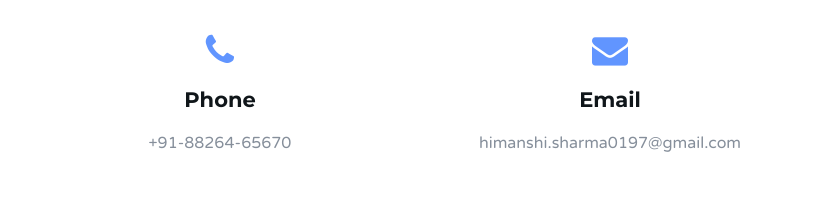
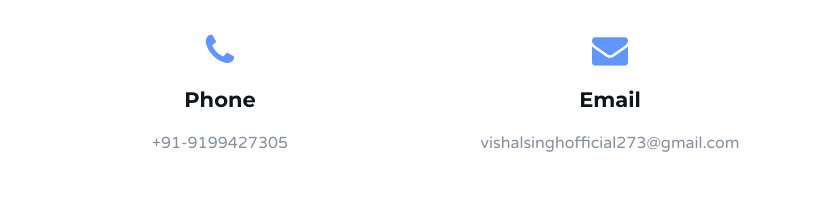
Before and after one commit to vishal-sgh/Learnify, a plain HTML site: page index.html in a window 1280 px wide. Shown: the part 4040-4248 px from the top of the page, 30-860 px from the left. Drawn offline with Linux system fonts and the light colour scheme.

Commit message:
first commit

```diff
--- a/index.html
+++ b/index.html
@@ -401,7 +401,7 @@
 					<div class="contact">
 						<i class="fa fa-phone"></i>
 						<h3>Phone</h3>
-						<p>+91-88264-65670</p>
+						<p>+91-9199427305</p>
 					</div>
 				</div>
 				<!-- /contact -->
@@ -411,7 +411,7 @@
 					<div class="contact">
 						<i class="fa fa-envelope"></i>
 						<h3>Email</h3>
-						<p>himanshi.sharma0197@gmail.com</p>
+						<p>vishalsinghofficial273@gmail.com</p>
 					</div>
 				</div>
 				<!-- /contact -->
```
